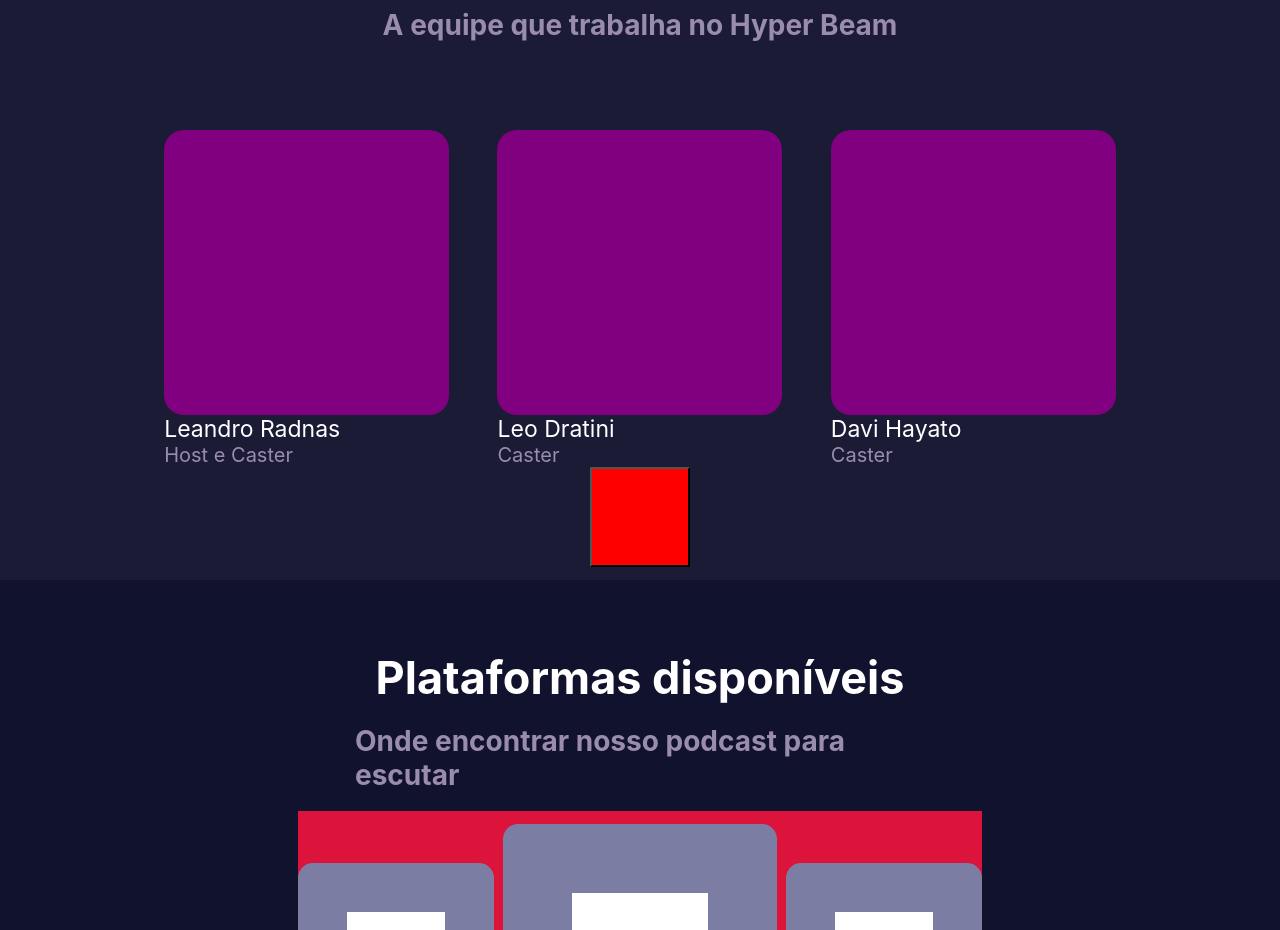
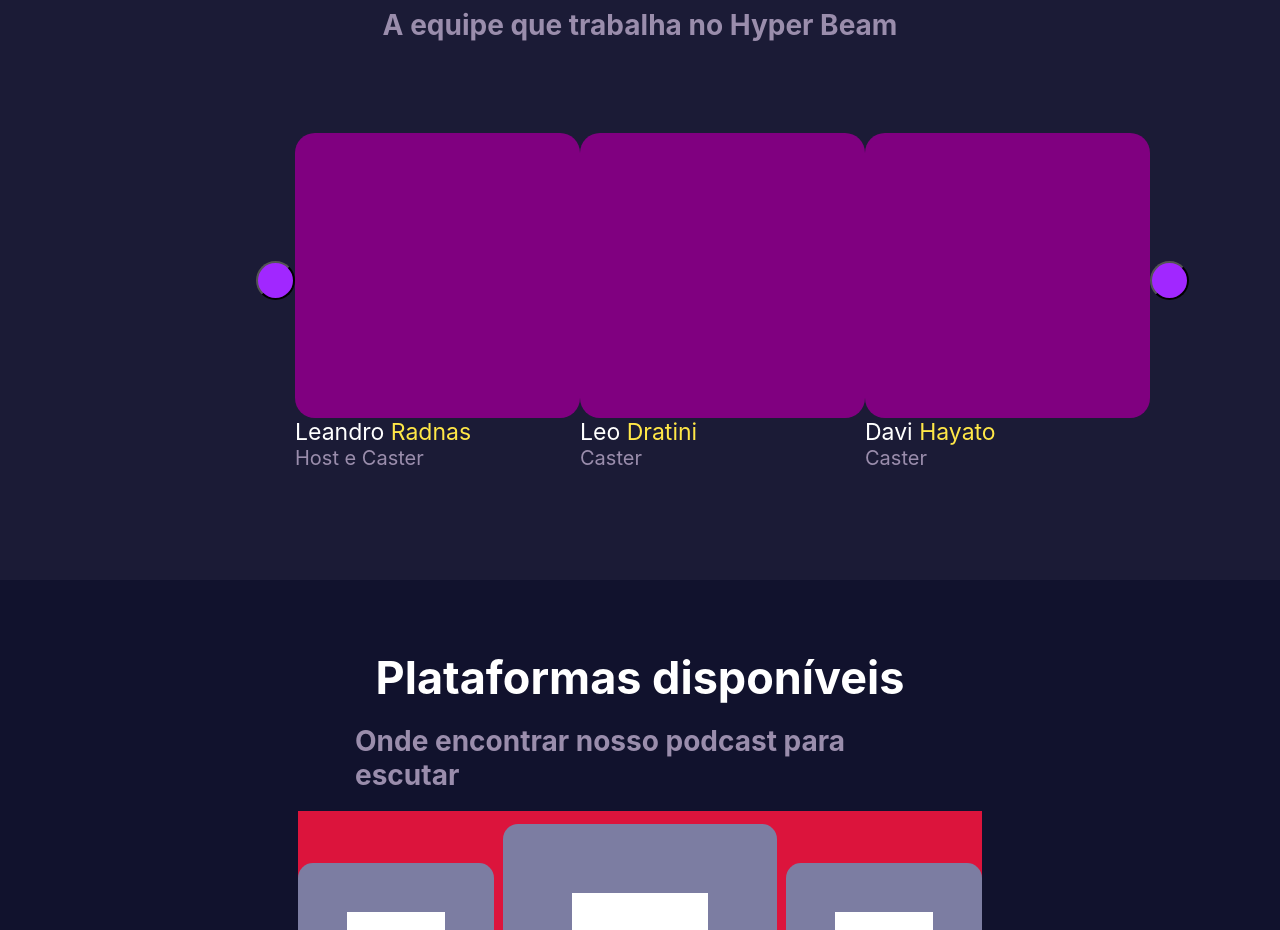
Before and after one commit to lucas-wyllame/hyper-beam, a Next.js app: page / in a window 1280 px wide. Shown: the part 2520-3450 px from the top of the page. Built offline with nearby package versions, Linux system fonts and the light colour scheme.

Commit message:
feature(home): create carousel buttons on OurTeam

```diff
--- a/components/OurTeam/index.js
+++ b/components/OurTeam/index.js
@@ -13,12 +13,13 @@
 `;
 
 const GlobalPeoples = styled.div`
-  width: 1000px;
-  height: auto;
+  width: 60%;
+  height: 343px;
   display: flex;
   flex-direction: row;
   justify-content: space-around;
   margin-top: 69px;
+  align-items: center;
 `;
 
 const Peoples = styled.div`
@@ -40,6 +41,9 @@
 const NameCasters = styled.label`
   font-size: 23px;
   color: #fff;
+  span{
+    color: #FFE747;
+  }
 `;
 
 const FuncCasters = styled.label`
@@ -47,17 +51,29 @@
   color: #9a8dac;
 `;
 
-const TeamButtons = styled.button`
-  width: 100px;
-  height: 100px;
-  background: red;
+const Buttons = styled.div`
+  width: 60px;
+  height: 60px;
+  margin-bottom: 20px;
+`;
+
+const TeamButton = styled.button`
+  width: 39px;
+  height: 39px;
+  background: #a127ff;
+  border-radius: 50%;
 `;
 
 export default function OurTeam() {
   const listCardsOurTeam = [
-    { name: "Leandro Radnas", func: "Host e Caster" },
-    { name: "Leo Dratini", func: "Caster" },
-    { name: "Davi Hayato", func: "Caster" },
+    { name: "Leandro", surname: "Radnas", func: "Host e Caster" },
+    { name: "Leo", surname: "Dratini", func: "Caster" },
+    { name: "Davi", surname: "Hayato", func: "Caster" },
+  ];
+
+  const CarouselButtons = [
+    { linkimg: "diretorio da imagem1" },
+    { linkimg: "diretorio da imagem2" },
   ];
 
   return (
@@ -65,12 +81,18 @@
       <Title>Nosso time</Title>
       <Desc>A equipe que trabalha no Hyper Beam</Desc>
       <GlobalPeoples>
+        <Buttons>
+          <TeamButton></TeamButton>
+        </Buttons>
         {listCardsOurTeam.map((res) => {
           return (
             <Peoples>
               <CardsOurTeam></CardsOurTeam>
               <NameCasters>
-                <div>{res.name}</div>
+                <div>
+                  {res.name}
+                  <span> {res.surname} </span>
+                </div>
               </NameCasters>
               <FuncCasters>
                 <div>{res.func}</div>
@@ -78,8 +100,10 @@
             </Peoples>
           );
         })}
+        <Buttons>
+          <TeamButton></TeamButton>
+        </Buttons>
       </GlobalPeoples>
-      <TeamButtons></TeamButtons>
     </Content>
   );
 }
```
